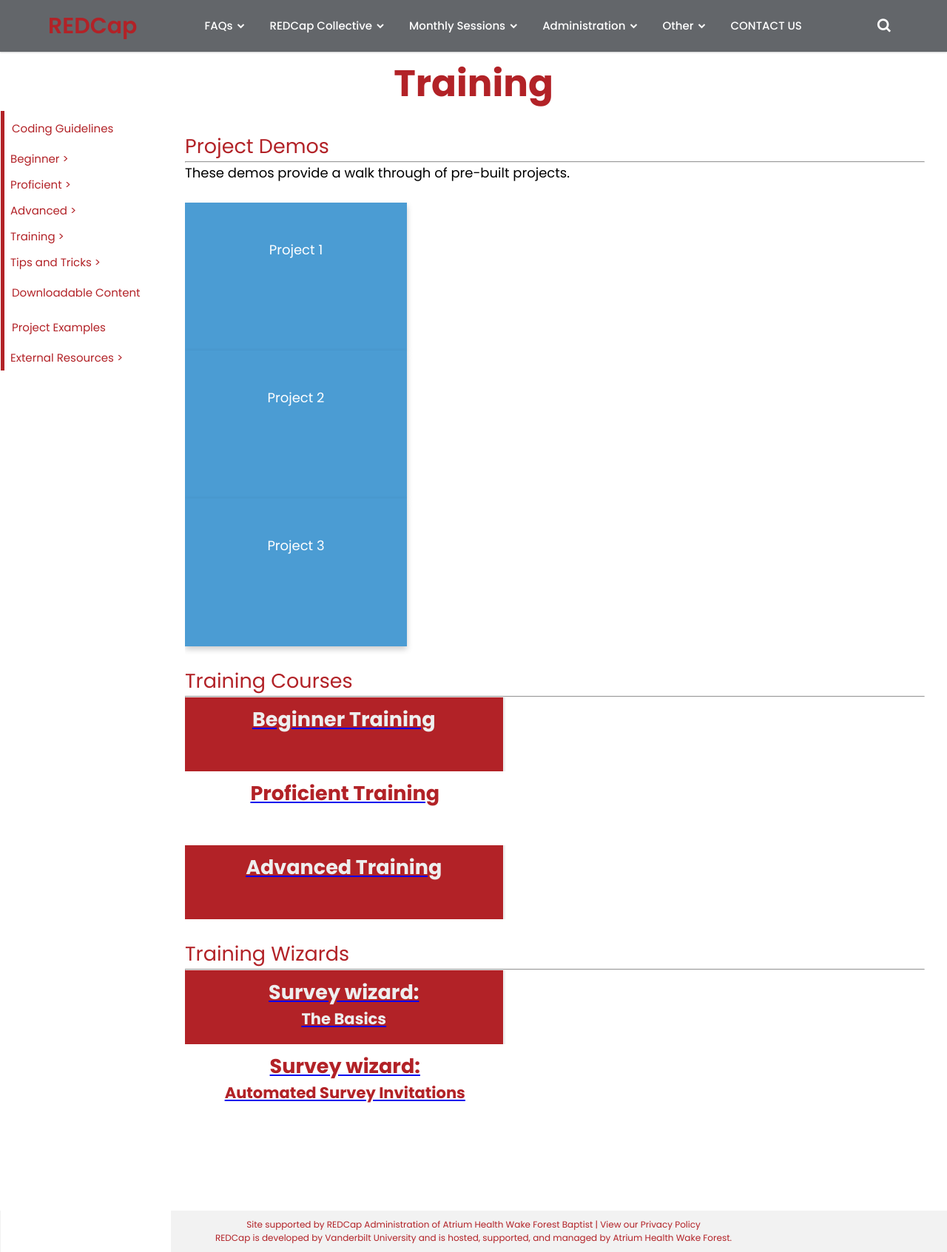
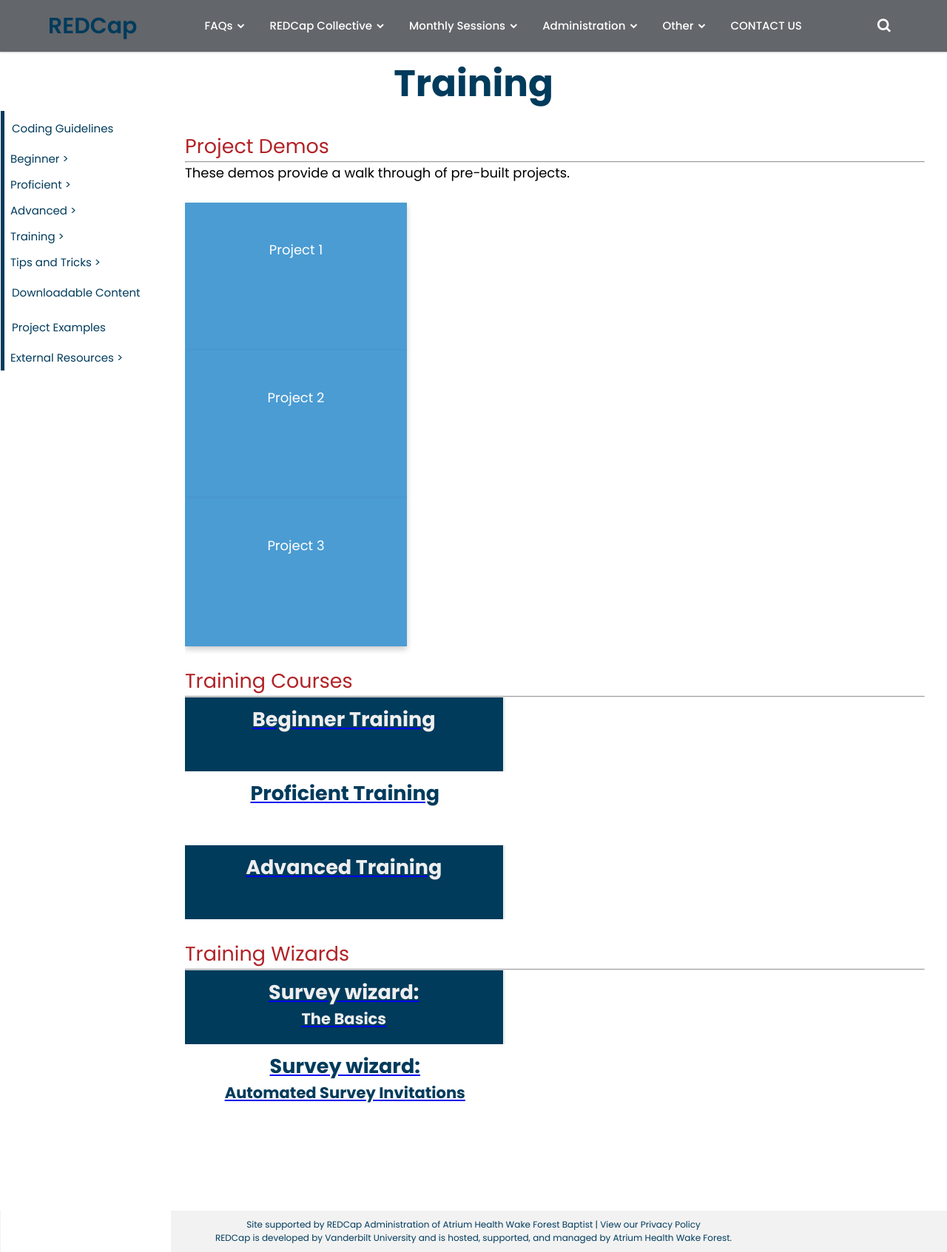
Before and after one commit to capitana-roja/Education-Site, a PHP site: page /topic_nav_bar/training.php in a window 1280 px wide. Shown: the whole page at 74% size. Run offline with PHP 8.4, Linux system fonts and the light colour scheme.

Commit message:
Update style.css

```diff
--- a/style.css
+++ b/style.css
@@ -50,7 +50,7 @@ nav .main_nav {
 }
 .main_nav .logo a {
   font-size: 30px;
-  color: #b22227;
+  color: #003B5C;
   text-decoration: none;
   font-weight: 600;
 }
@@ -416,7 +416,7 @@ body {
   padding: 6px 8px 6px 10px;
   text-decoration: none;
   font-size: 15px;
-  color: #b22227;
+  color: #003B5C;
   display: block;
   border: none;
   background: none;
@@ -430,9 +430,9 @@ body {
   padding: 6px 8px 6px 8px;
   text-decoration: none;
   font-size: 15px;
-  color: #b22227;
+  color: #003B5C;
   display: block;
-  border: #b22227;
+  border: #003B5C;
   border-left: solid;
   border-width: 5px;
   background: none;
@@ -446,9 +446,9 @@ body {
   padding: 6px 8px 6px 0px;
   text-decoration: none;
   font-size: 15px;
-  color: #b22227;
+  color: #003B5C;
   display: block;
-  border: #b22227;
+  border: #003B5C;
   border-left: solid;
   border-width: 5px;
   background: none;
@@ -478,7 +478,7 @@ body {
 /* Homepage right sidebar */
 body {
   font-family: "Lato", sans-serif;
-  color: #b22227;
+  color: #003B5C;
 }
 
 .right_sidebar {
@@ -888,7 +888,7 @@ body {
   padding: 10px;
   height: 100px;
   border-style: hidden solid hidden hidden;
-  background-color: #b22227;
+  background-color: #003B5C;
   color: #eeeeee;
 }
 
@@ -899,7 +899,7 @@ body {
   height: 100px;
   border-style: hidden;
 
-  color: #b22227;
+  color: #003B5C;
 }
 
 .row:after {
```
Also changed, not shown: other parts of style.css (+17 -17 lines).
